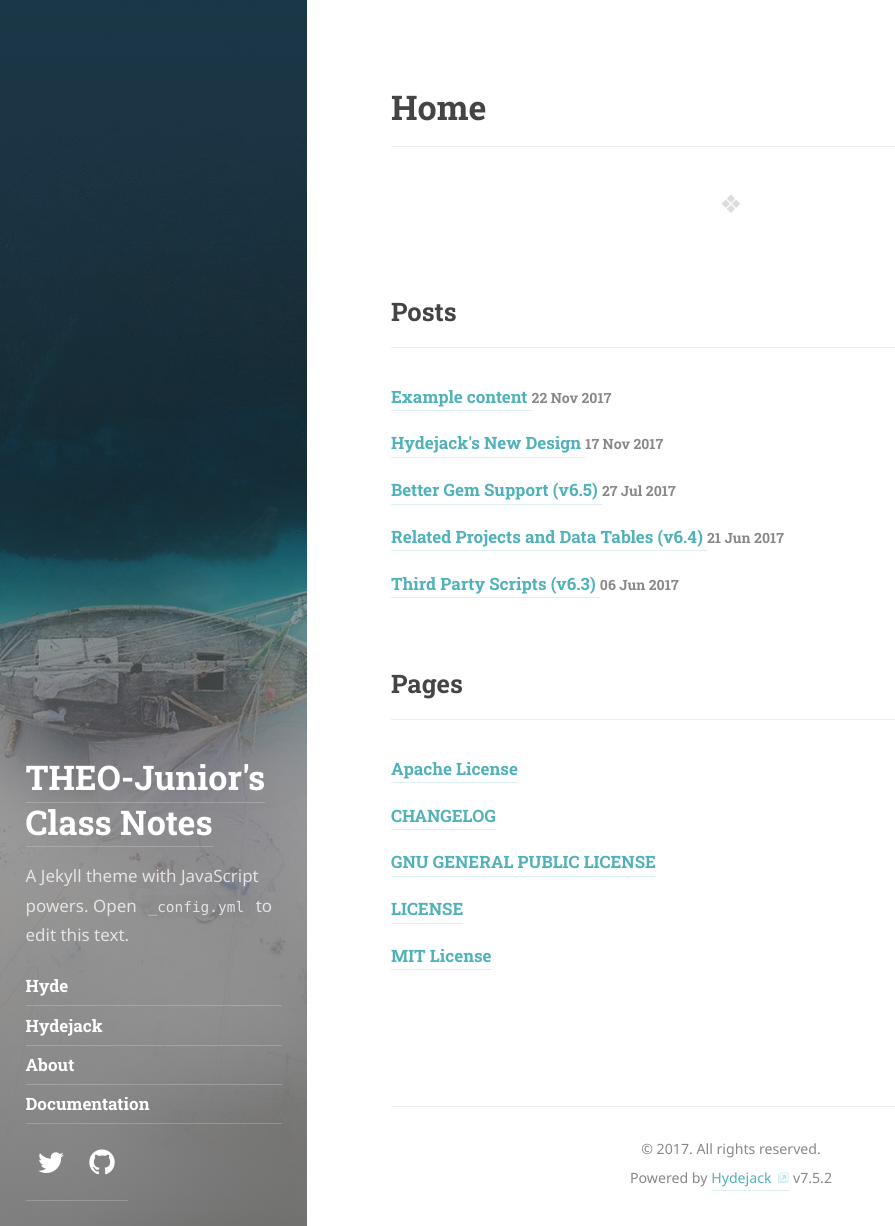
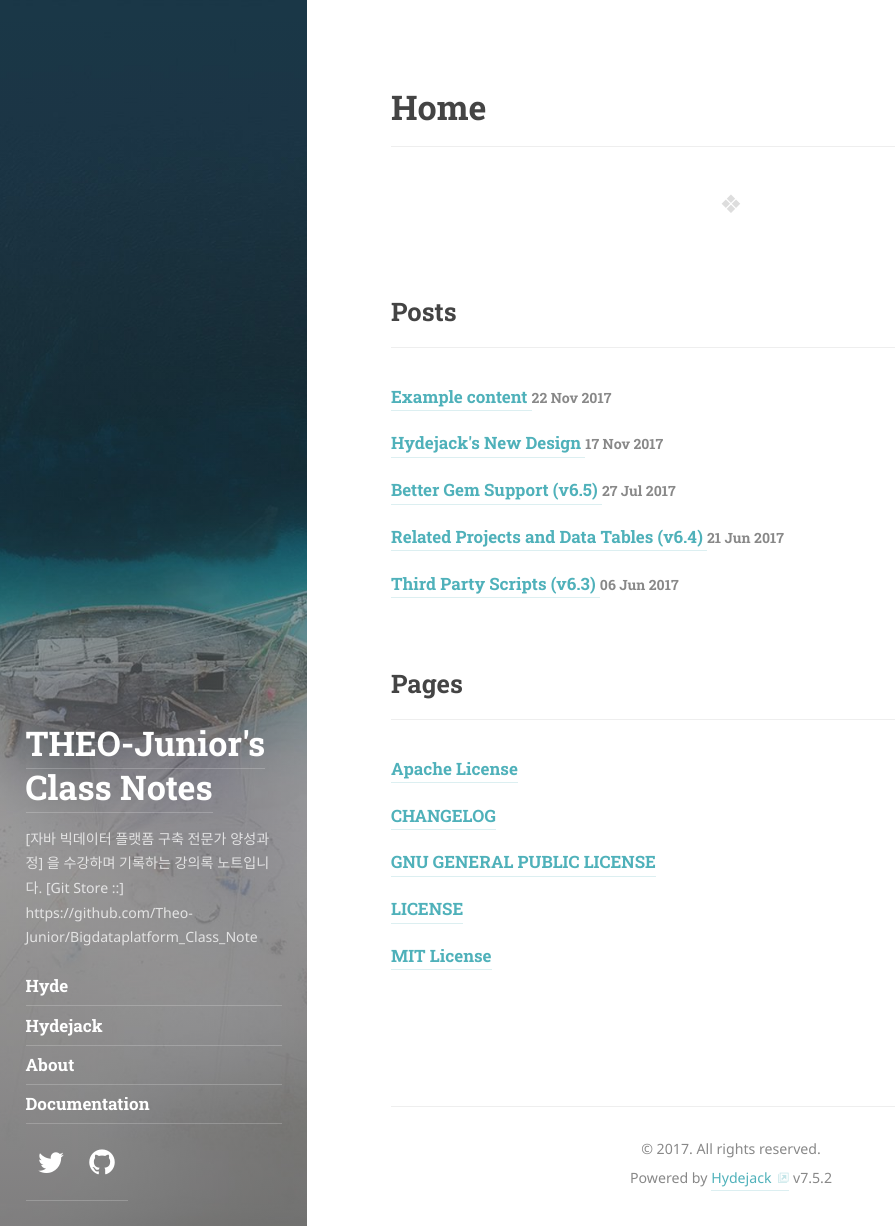
Before and after one commit to Theo-Junior/THEO-Junior.github.io, a Jekyll site: the page built from index.markdown, in a window 1280 px wide and 1226 px high. Shown: the whole window, without its empty margins (0-895 px from the left). Built offline with Jekyll 4.4.1, drawn with Linux system fonts in a browser that asks for light colours; some web fonts are replaced; the list of posts is cut into pages by our own code.

Commit message:
Update _config.yml

```diff
--- a/_config.yml
+++ b/_config.yml
@@ -34,8 +34,10 @@ description:           >
 
 # A shorter description for the sidebar.
 tagline:               >
-  A Jekyll theme with JavaScript powers.
-  Open `_config.yml` to edit this text.
+  [자바 빅데이터 플랫폼 구축 전문가 양성과정]
+  을 수강하며 기록하는 강의록 노트입니다.
+  [Git Store ::]
+  https://github.com/Theo-Junior/Bigdataplatform_Class_Note
 
 # A list of keywords for your blog
 keywords:              []
```
